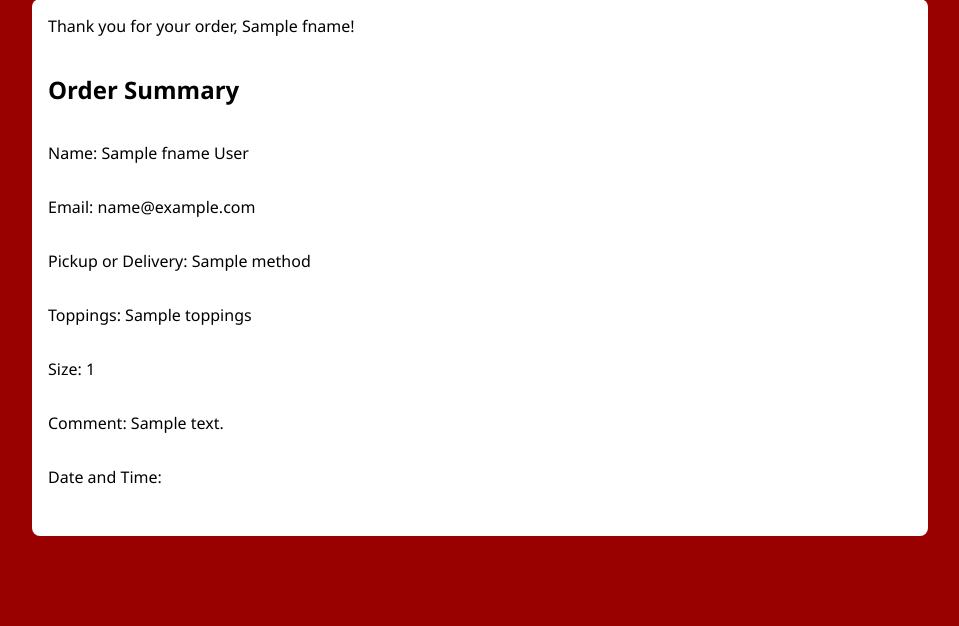
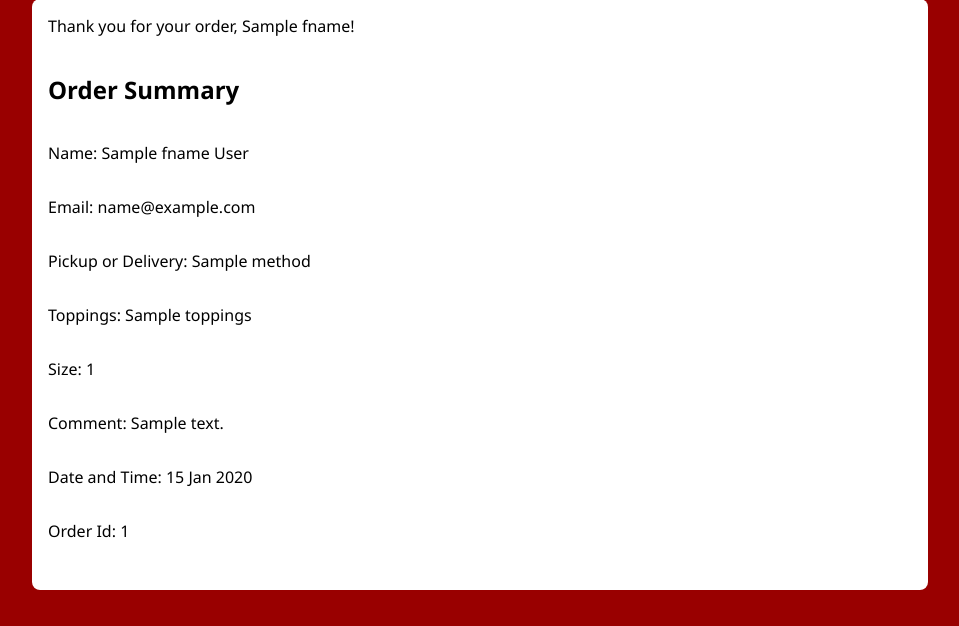
Before and after one commit to CMBCoding/pizza, a Node server app: template views/confirm.ejs in a window 1280 px wide. Shown: the part 174-800 px from the top of the page, without its empty margins (160-1119 px from the left). Run offline with Node 20, Linux system fonts and the light colour scheme; the template is opened without the code that fills it: most values are stand-ins (such as "Sample title", 1, 10 or a date in 2020); some web fonts are replaced.

Commit message:
Edit admin and confirm. Set app up to fetch and store data from a database

```diff
--- a/app.js
+++ b/app.js
@@ -6,7 +6,7 @@ import mysql2 from 'mysql2';
 
 //Import .env
 import dotenv from 'dotenv';
-dotenv.config();
+dotenv.config(); //Necessary to use dotenv.
 
 //Create a connection pool
 const pool = mysql2.createPool({
@@ -33,8 +33,6 @@ app.use(express.static('public'));
 Access form data through req.body */
 app.use(express.urlencoded({extended: true}));
 
-/* Add */
-
 //Set the view engine to ejs
 app.set('view engine', 'ejs');
 
@@ -46,6 +44,7 @@ app.get('/', (req, res) => {
 });
 
 //Create a route to test the database
+/*
 app.get('/db-test', async(req, res) => {
     try {
         const orders = await pool.query('SELECT * FROM orders')
@@ -54,7 +53,7 @@ app.get('/db-test', async(req, res) => {
         console.error('Database error: ', err);
         res.status(500).send('Database error occurred.')
     }
-});
+}); */
 
 //Add a contact route to display a contact view page
 app.get('/contact-us', (req, res) => {
@@ -90,9 +89,16 @@ app.post('/submit-order', async(req, res) => {
     // Create a JSON object to store order data
     const order = req.body;
 
+    order['timestamp'] = new Date(); //Get and store the timestamp.
+
+    //Convert the toppings array into a comma delimited string.
+    order.toppings = Array.isArray(order.toppings) ?
+        order.toppings.join(", ") : "";
+
     //Define a SQL query to insert the new order
     const sql = `INSERT INTO orders (fname, lname, email, size, method, toppings, comment)
-    VALUES(?, ?, ?, ?, ?, ?, ?)`;
+    VALUES(?, ?, ?, ?, ?, ?, ?)`;  //Values set to ? to prevent SQL injection. These are placeholders.
+    //The number of placeholders has to be equal to the number of columns in the datatable.
 
     //Create an array of parameters to plug into the sql statement from the order object.
     const params = [
@@ -106,7 +112,11 @@ app.post('/submit-order', async(req, res) => {
     ];
 
     //Execute the query
-    const [result] = await pool.execute(sql, params);
+    const [result] = await pool.execute(sql, params); //This is an SQL insert query.
+
+    //Get the id from the newly inserted row.
+    order.id = result.insertId;
+    console.log(`A new row was inserted with id ${order.id}`)
 
     //Display the confirmation page
     res.render('confirm', {order});
@@ -115,10 +125,11 @@ app.post('/submit-order', async(req, res) => {
 //Add an admin route
 app.get('/admin', async(req, res) => {
     try {
-        const orders = await
-            pool.query('SELECT * FROM orders') //Get the orders table from the pizza_db
-        console.log(orders[0]);
-            res.render('admin', {orders:orders[0]});
+        //Array destructuring gives us just the data from the query
+        const [orders] = await
+            pool.query('SELECT * FROM orders ORDER BY timestamp DESC') //Get the orders table from the pizza_db
+        console.log(orders);
+            res.render('admin', {orders});
     } catch(err) {
         console.error('Database error: ', err);
         res.status(500).send('Database error occurred.')
--- a/views/admin.ejs
+++ b/views/admin.ejs
@@ -45,6 +45,7 @@
                         <td><%= order.size %></td>
                         <td><%= order.comment %></td>
                         <td><%= order.method %></td>
+                        <td><%= order.timestamp %></td>
                         <th>
                         </th>
                     </tr>
@@ -53,7 +54,7 @@
         </table>
     </main>
     <script>
-        new DataTable('table',
+        new DataTable('order-table',
             {responsive: true}
         )
 
--- a/views/confirm.ejs
+++ b/views/confirm.ejs
@@ -26,9 +26,8 @@
         <p>Toppings: <%= order.toppings %></p>
         <p>Size: <%= order.size %></p>
         <p>Comment: <%= order.comment %></p>
-        <p>Date and Time:
-
-        </p>
+        <p>Date and Time: <%= order.timestamp %></p>
+        <p>Order Id: <%= order.id %></p>
     </main>
 
 </body>
```
